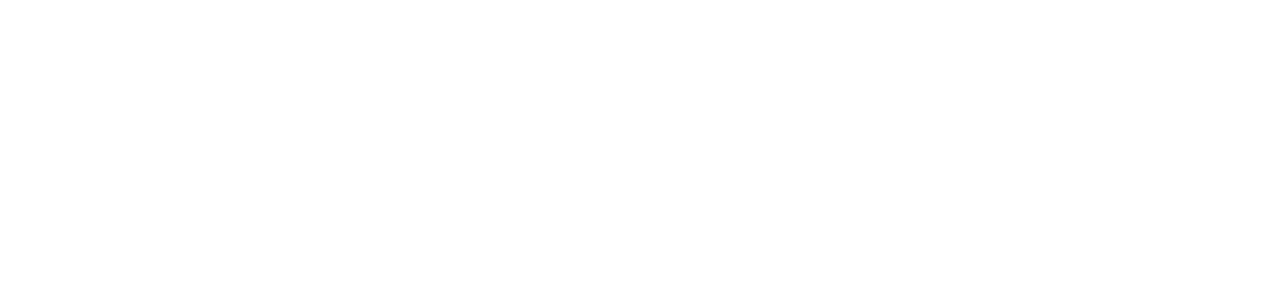
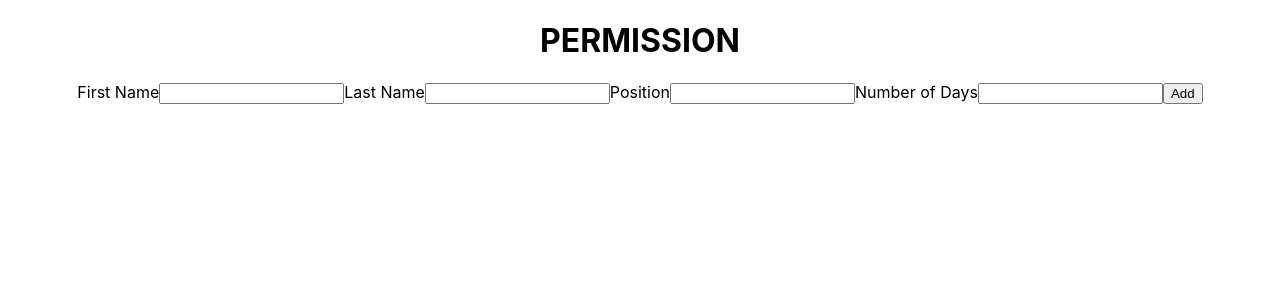
Before and after one commit to nourthabet2002/web3, a React (Create React App) app: page /Holiday in a window 1280 px wide. Before the commit this address had no page. Shown: the top 300 px of the page. Built offline with nearby package versions, Linux system fonts and the light colour scheme.

Commit message:
Your commit message here

```diff
--- a/src/App.js
+++ b/src/App.js
@@ -7,6 +7,7 @@
 
 import PersonForm from './Section3';
 import Section4 from './Section4';
+import Holiday from './Holiday';
 const App = () => {
 
 
@@ -16,6 +17,8 @@
       <Route path= "/" element= {<PersonForm />} />
       <Route path= "/tasks" element= {<Section4/>} />
       <Route path= "/autres" element= {<Autres />} />
+      <Route path= "/Holiday" element= {<Holiday />} />
+
       </Routes>
 
 
--- /dev/null
+++ b/src/Holiday.jsx
@@ -0,0 +1,78 @@
+import React, { useState } from 'react';
+import { useNavigate } from 'react-router-dom';
+import axios from 'axios';
+
+const Holiday = () => {
+  const navigate = useNavigate();
+  const [holidayRequest, setHolidayRequest] = useState({
+    FirstName: "",
+    LastName: "",
+    position: "",
+    numberOfDays: ""
+  });
+
+  const handleInputChange = (field, value) => {
+    setHolidayRequest({ ...holidayRequest, [field]: value });
+  };
+
+  const addHolidayRequest = () => {
+    // Define the URL for your server's endpoint
+    const apiUrl = "http://your-server-url.com/api/holiday-requests";
+
+    // Send a POST request to the server using Axios
+    axios
+      .post(apiUrl, holidayRequest)
+      .then(response => {
+        console.log("Holiday request added successfully.");
+        console.log("Response:", response.data); // Print the response data from the server
+        // Reset the form fields after adding a request
+        setHolidayRequest({
+          FirstName: "",
+          LastName: "",
+          position: "",
+          numberOfDays: ""
+        });
+      })
+      .catch(error => {
+        console.error("Failed to add holiday request:", error);
+        // Handle the error appropriately, e.g., display an error message
+      });
+  };
+
+  return (
+    <div className="holiday">
+      <h1>PERMISSION</h1>
+      <label>First Name</label>
+      <input
+        type="text"
+        value={holidayRequest.FirstName}
+        onChange={(e) => handleInputChange("FirstName", e.target.value)}
+      />
+
+      <label>Last Name</label>
+      <input
+        type="text"
+        value={holidayRequest.LastName}
+        onChange={(e) => handleInputChange("LastName", e.target.value)}
+      />
+
+      <label>Position</label>
+      <input
+        type="text"
+        value={holidayRequest.position}
+        onChange={(e) => handleInputChange("position", e.target.value)}
+      />
+
+      <label>Number of Days</label>
+      <input
+        type="text"
+        value={holidayRequest.numberOfDays}
+        onChange={(e) => handleInputChange("numberOfDays", e.target.value)}
+      />
+
+      <button onClick={addHolidayRequest}>Add</button>
+    </div>
+  );
+};
+
+export default Holiday;
```
